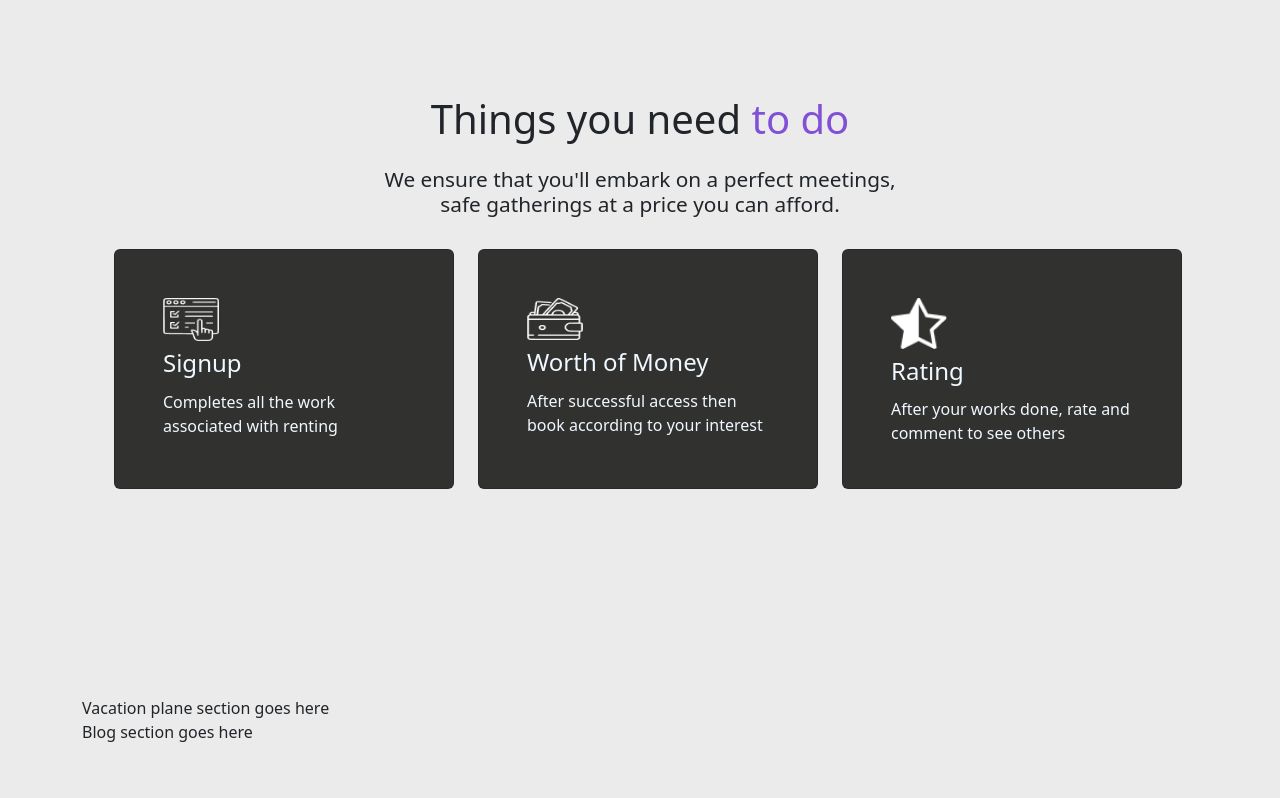
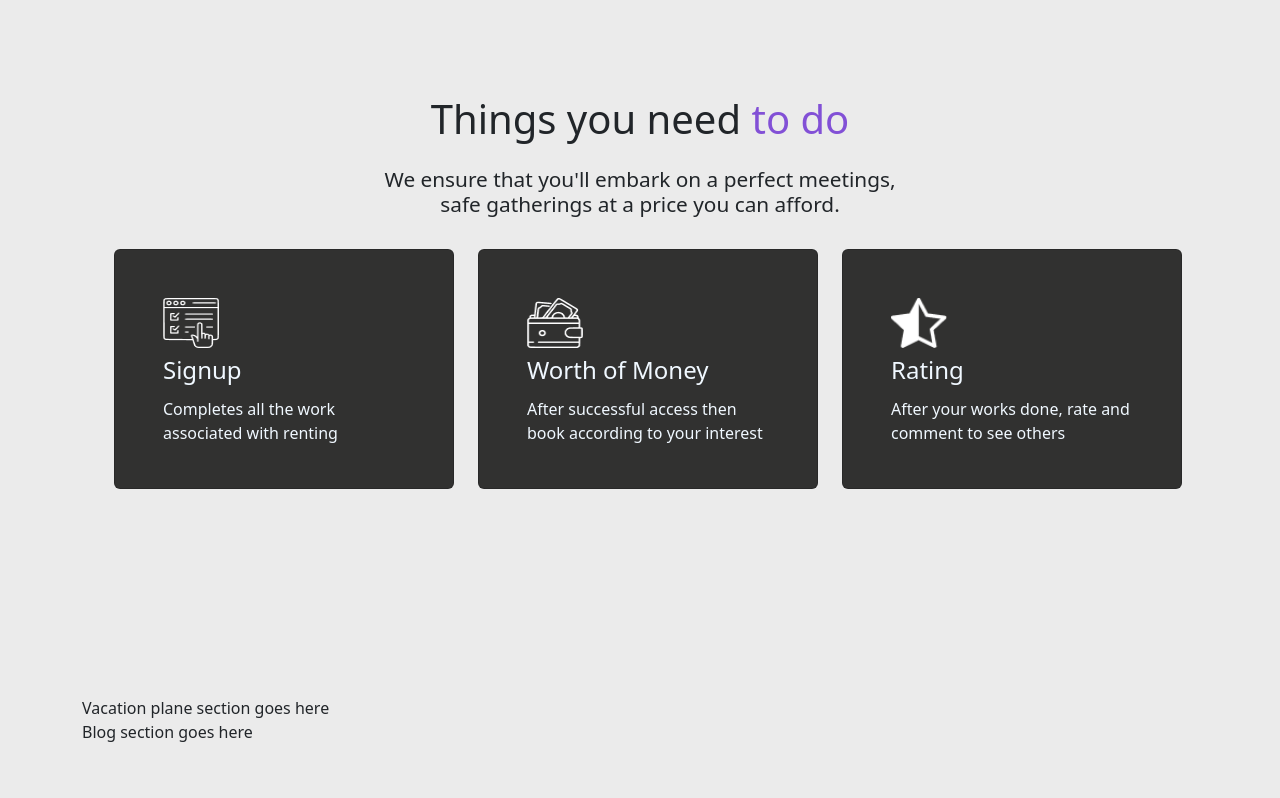
Before and after one commit to GP-43/homeaway-frontend, a React (Create React App) app: page / in a window 1280 px wide. Shown: the part 970-1768 px from the top of the page. Built offline with nearby package versions, Linux system fonts and the light colour scheme.

Commit message:
merge karanna hadanne

```diff
--- a/src/assets/styles/partials/anons/_home.scss
+++ b/src/assets/styles/partials/anons/_home.scss
@@ -3,7 +3,7 @@
     height: 15rem;
 
     .image{
-        heigt: 50px;
+        height: 50px;
         width : 80px;
     }
 
```
